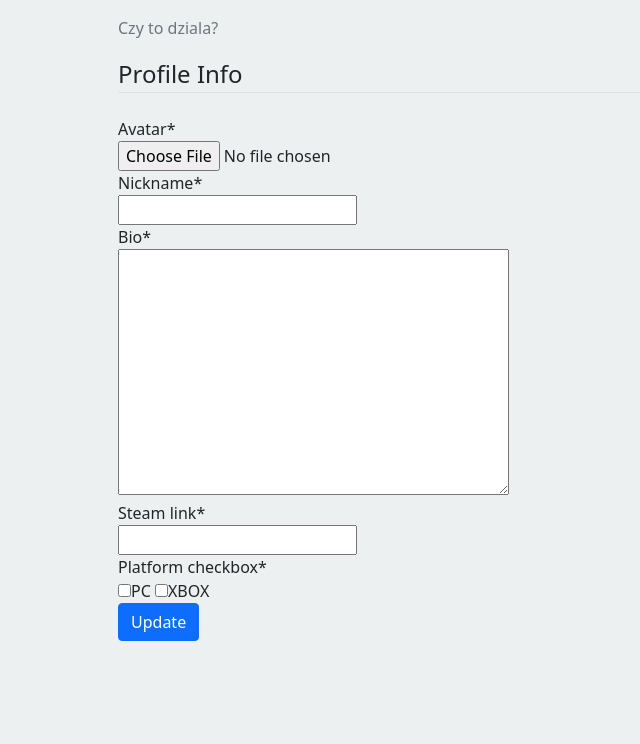
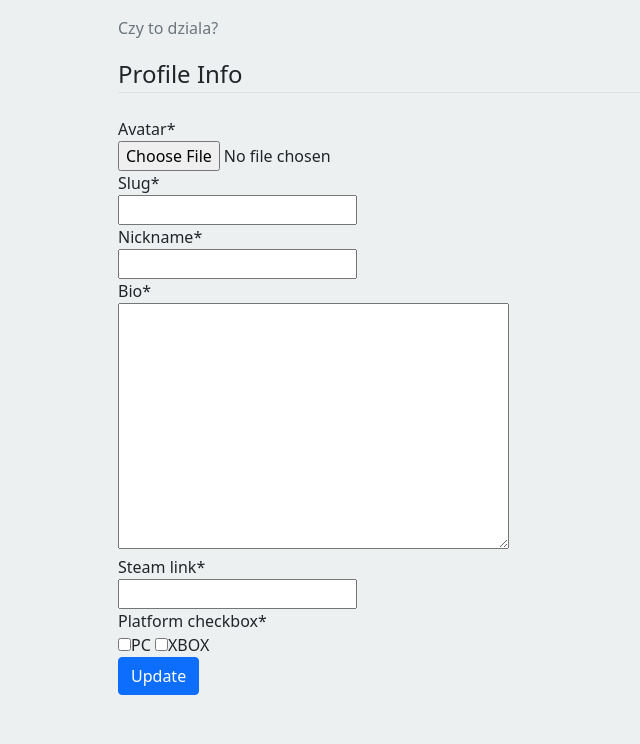
Before and after one commit to vconstellation/video-games-library, a Django app: template users/templates/users/profile_update.html in a window 1280 px wide. Shown: the part 56-800 px from the top of the page, without its empty margins (0-640 px from the left). Run offline with Django 3.2, Linux system fonts and the light colour scheme; the template is opened without the code that fills it: values that come from a table or form of the project are taken from there, others are empty; parts of the project's set-up code (start-up, migrations or seed data) failed here and were passed over; some libraries are stand-ins or nearby versions.

Commit message:
Slugify profile url

```diff
--- a/gamelist/views.py
+++ b/gamelist/views.py
@@ -9,7 +9,7 @@ from django.http import JsonResponse
 
 def create_game(request):
     if request.method == 'POST':
-        form = GamesCollectionForm(request.POST)
+        form = GamesCollectionForm(request.POST, request.FILES)
         if form.is_valid():
             form.save()
             return redirect('layout-home')
--- a/layout/templates/layout/base.html
+++ b/layout/templates/layout/base.html
@@ -23,7 +23,7 @@
       <ul class="navbar-nav me-auto mb-2 mb-lg-0">
         {% if user.is_authenticated %}
         <li class="nav-item">
-          <a class="nav-link active" aria-current="page" href="{% url 'profile' %}">Profile</a>
+          <a class="nav-link active" aria-current="page" href="{% url 'profile' slug=user.profile.slug %}">Profile</a>
         </li>
         <li class="nav-item">
           <a class="nav-link" href="{% url 'games-list' %}">Games Collection</a>
--- a/layout/urls.py
+++ b/layout/urls.py
@@ -12,9 +12,10 @@ urlpatterns = [
     path('register/', user_views.register, name='register'),
     path('login/', auth_views.LoginView.as_view(template_name='users/login.html'), name='login'),
     path('logout/', auth_views.LogoutView.as_view(template_name='users/logout.html'), name='logout'),
-    path('profile/', user_views.ProfileView.as_view(), name='profile'),
+    path('profile/<slug:slug>', user_views.ProfileView.as_view(), name='profile'),
     path('profile_update/', user_views.profile_update, name='profile-update'),
     path('game_collection_update/', user_views.profile_game_collection_update, name='profile-game-update'),
+    path('profile/<slug:slug>/<int:pk>/delete/', user_views.ProfileGamesCollectionDeleteView.as_view(), name='profile-game-delete'),
     path('games/create/', game_views.create_game, name='create-game'),
     path('games/list/', game_views.GamesCollectionListView.as_view(template_name='gamelist/games-list.html'), name='games-list'),
     path('games/list/<int:num_games>/', game_views.GamesCollectionJsonListView.as_view(), name='games-list'),
--- a/users/models.py
+++ b/users/models.py
@@ -2,12 +2,15 @@ from django.db import models
 from django.contrib.auth.models import User
 from django.utils import timezone
 from gamelist.models import GamesCollection, GamesReviews
+from django.utils.text import slugify
 from PIL import Image
 # Create your models here.
 
 class Profile(models.Model):
     user = models.OneToOneField(User, on_delete=models.CASCADE)
     avatar = models.ImageField(default='default.jpg', upload_to='profile_av')
+
+    slug = models.SlugField(null=True, unique=True)
 
 
     nickname = models.CharField(max_length=18)
@@ -24,6 +27,7 @@ class Profile(models.Model):
     steam_link = models.CharField(max_length=20)
 
     def save(self, *args, **kwargs):
+        self.slug = slugify(self.user.username)
         super(Profile, self).save(*args, **kwargs)
 
         img = Image.open(self.avatar.path)
--- a/users/templates/users/profile.html
+++ b/users/templates/users/profile.html
@@ -135,7 +135,9 @@
                                             </div>
                                             <div class="col-md-6">
                                                 {% if i.currently_playing %}
-                                                <p>Skonczone</p>
+                                                    <p>Skonczone</p>
+                                                {% else %}
+                                                    <p>Nie</p>
                                                 {% endif %}
                                             </div>
                                         </div>
--- a/users/views.py
+++ b/users/views.py
@@ -1,7 +1,7 @@
 from django.shortcuts import render, redirect
 from django.contrib.auth.forms import UserCreationForm
 from django.contrib.auth.decorators import login_required
-from django.views.generic import TemplateView, UpdateView
+from django.views.generic import TemplateView, UpdateView, DeleteView
 from django.contrib.auth.mixins import LoginRequiredMixin
 from .models import Profile, ProfileGamesCollection
 from .forms import ProfileUpdateForm, ProfileGameCollectionUpdate
@@ -37,7 +37,7 @@ def profile_update(request):
             checkbox = form.cleaned_data['platform_checkbox']
             temp_save.platform_used = str(checkbox)
             temp_save.save()
-            return redirect('profile')
+            return redirect('profile', slug=request.user.profile.user)
 
     else:
         form = ProfileUpdateForm(instance=request.user.profile)
@@ -61,7 +61,7 @@ def profile_game_collection_update(request):
             game_coll_save_obj.save()
 
 
-            return redirect('profile')
+            return redirect('profile', slug=request.user.profile.slug)
 
     else:
         form = ProfileGameCollectionUpdate(instance=request.user.profile)
```
Also changed, not shown: users/migrations/0009_auto_20210126_1501.py (added), users/migrations/0010_profile_slug.py (added).
